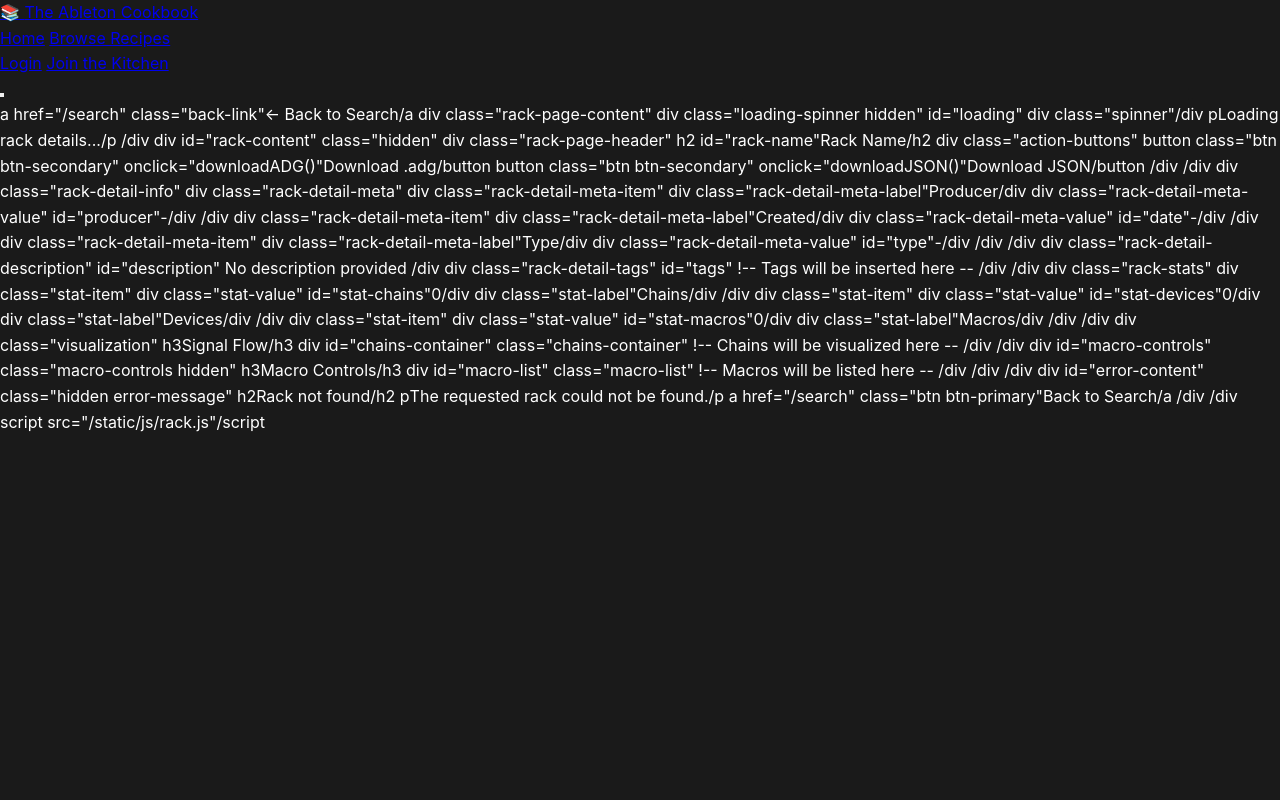
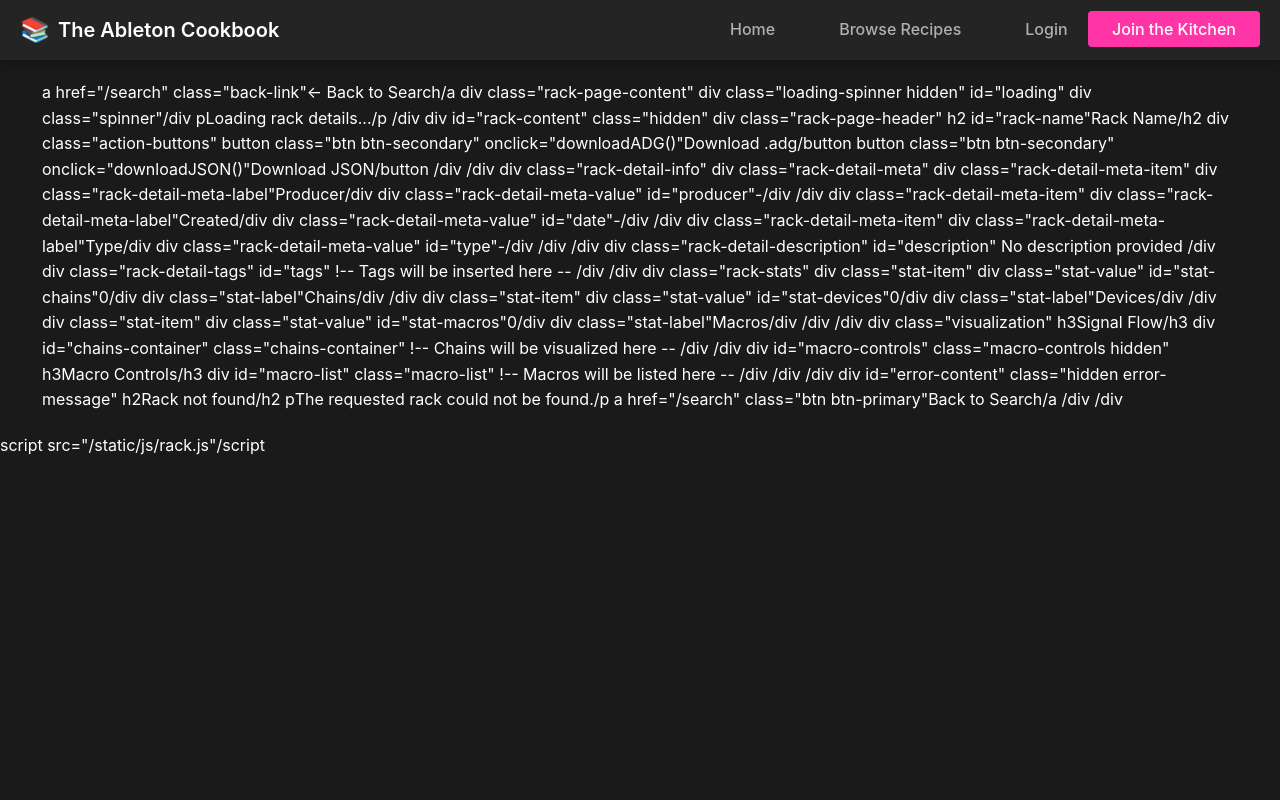
Before and after one commit to teamallnighter/abletonRackExtract, a Flask app: page /rack/1 in a window 1280 px wide. Run offline with Flask 3, Linux system fonts and the light colour scheme.

Commit message:
Add navigation menu styles and fix layout issues

```diff
--- a/static/css/styles.css
+++ b/static/css/styles.css
@@ -35,6 +35,274 @@
     color: var(--text);
     line-height: 1.6;
     min-height: 100vh;
+    margin: 0;
+    padding-top: 60px; /* Space for fixed nav */
+}
+
+/* Navigation */
+.main-nav {
+    position: fixed;
+    top: 0;
+    left: 0;
+    right: 0;
+    background: var(--surface);
+    box-shadow: var(--box-shadow);
+    z-index: 1000;
+}
+
+.nav-container {
+    max-width: 1900px;
+    margin: 0 auto;
+    padding: 0 20px;
+    display: flex;
+    justify-content: space-between;
+    align-items: center;
+    height: 60px;
+}
+
+.nav-brand {
+    display: flex;
+    align-items: center;
+}
+
+.brand-link {
+    display: flex;
+    align-items: center;
+    text-decoration: none;
+    color: var(--text);
+    font-weight: 600;
+    font-size: 1.25rem;
+    transition: opacity 0.3s ease;
+}
+
+.brand-link:hover {
+    opacity: 0.8;
+}
+
+.cookbook-icon {
+    font-size: 1.5rem;
+    margin-right: 0.5rem;
+}
+
+.nav-menu {
+    display: flex;
+    align-items: center;
+    gap: 2rem;
+}
+
+.nav-link {
+    color: var(--text-dim);
+    text-decoration: none;
+    padding: 0.5rem 1rem;
+    border-radius: 4px;
+    transition: all 0.3s ease;
+    font-weight: 500;
+}
+
+.nav-link:hover {
+    color: var(--text);
+    background: var(--surface-light);
+}
+
+.nav-link.active {
+    color: var(--primary);
+}
+
+.nav-register {
+    background: var(--primary);
+    color: var(--text);
+    padding: 0.5rem 1.5rem;
+}
+
+.nav-register:hover {
+    background: var(--secondary);
+    color: var(--text);
+}
+
+/* User dropdown */
+.nav-dropdown {
+    position: relative;
+}
+
+.dropdown-toggle {
+    display: flex;
+    align-items: center;
+    gap: 0.5rem;
+    background: none;
+    border: none;
+    color: var(--text-dim);
+    font-size: 1rem;
+    cursor: pointer;
+    padding: 0.5rem 1rem;
+    border-radius: 4px;
+    transition: all 0.3s ease;
+    font-family: inherit;
+    font-weight: 500;
+}
+
+.dropdown-toggle:hover {
+    color: var(--text);
+    background: var(--surface-light);
+}
+
+.user-icon {
+    font-size: 1.2rem;
+}
+
+.dropdown-menu {
+    position: absolute;
+    right: 0;
+    top: 100%;
+    margin-top: 0.5rem;
+    background: var(--surface);
+    border: 1px solid var(--border);
+    border-radius: 4px;
+    box-shadow: var(--box-shadow);
+    min-width: 180px;
+    opacity: 0;
+    visibility: hidden;
+    transform: translateY(-10px);
+    transition: all 0.3s ease;
+}
+
+.dropdown-menu.show {
+    opacity: 1;
+    visibility: visible;
+    transform: translateY(0);
+}
+
+.dropdown-item {
+    display: block;
+    padding: 0.75rem 1rem;
+    color: var(--text-dim);
+    text-decoration: none;
+    transition: all 0.3s ease;
+}
+
+.dropdown-item:hover {
+    background: var(--surface-light);
+    color: var(--text);
+}
+
+.dropdown-divider {
+    height: 1px;
+    background: var(--border);
+    margin: 0.5rem 0;
+}
+
+/* Mobile menu toggle */
+.nav-toggle {
+    display: none;
+    flex-direction: column;
+    gap: 4px;
+    background: none;
+    border: none;
+    cursor: pointer;
+    padding: 0.5rem;
+}
+
+.nav-toggle span {
+    display: block;
+    width: 25px;
+    height: 3px;
+    background: var(--text-dim);
+    transition: all 0.3s ease;
+}
+
+.nav-toggle.active span:nth-child(1) {
+    transform: rotate(45deg) translate(5px, 5px);
+}
+
+.nav-toggle.active span:nth-child(2) {
+    opacity: 0;
+}
+
+.nav-toggle.active span:nth-child(3) {
+    transform: rotate(-45deg) translate(7px, -6px);
+}
+
+/* Responsive navigation */
+@media (max-width: 768px) {
+    .nav-menu {
+        position: fixed;
+        top: 60px;
+        left: 0;
+        right: 0;
+        background: var(--surface);
+        flex-direction: column;
+        padding: 1rem;
+        gap: 0;
+        box-shadow: var(--box-shadow);
+        transform: translateX(-100%);
+        transition: transform 0.3s ease;
+    }
+
+    .nav-menu.active {
+        transform: translateX(0);
+    }
+
+    .nav-link {
+        width: 100%;
+        padding: 1rem;
+        border-radius: 0;
+    }
+
+    .nav-toggle {
+        display: flex;
+    }
+
+    .nav-dropdown {
+        width: 100%;
+    }
+
+    .dropdown-toggle {
+        width: 100%;
+        justify-content: space-between;
+    }
+
+    .dropdown-menu {
+        position: static;
+        opacity: 1;
+        visibility: visible;
+        transform: none;
+        box-shadow: none;
+        border: none;
+        margin: 0;
+        width: 100%;
+    }
+}
+
+/* Notifications */
+.notification {
+    position: fixed;
+    top: 80px;
+    right: 20px;
+    background: var(--surface);
+    color: var(--text);
+    padding: 1rem 1.5rem;
+    border-radius: 4px;
+    box-shadow: var(--box-shadow);
+    opacity: 0;
+    transform: translateX(100%);
+    transition: all 0.3s ease;
+    z-index: 1001;
+}
+
+.notification.show {
+    opacity: 1;
+    transform: translateX(0);
+}
+
+.notification-success {
+    border-left: 4px solid var(--success);
+}
+
+.notification-error {
+    border-left: 4px solid var(--error);
+}
+
+.notification-info {
+    border-left: 4px solid var(--primary);
 }
 
 /* Header */
@@ -61,7 +329,7 @@
 }
 
 /* Main layout - WIDE */
-main {
+main, .main-content {
     width: 95%;
     max-width: 1900px;
     margin: 20px auto;
```
